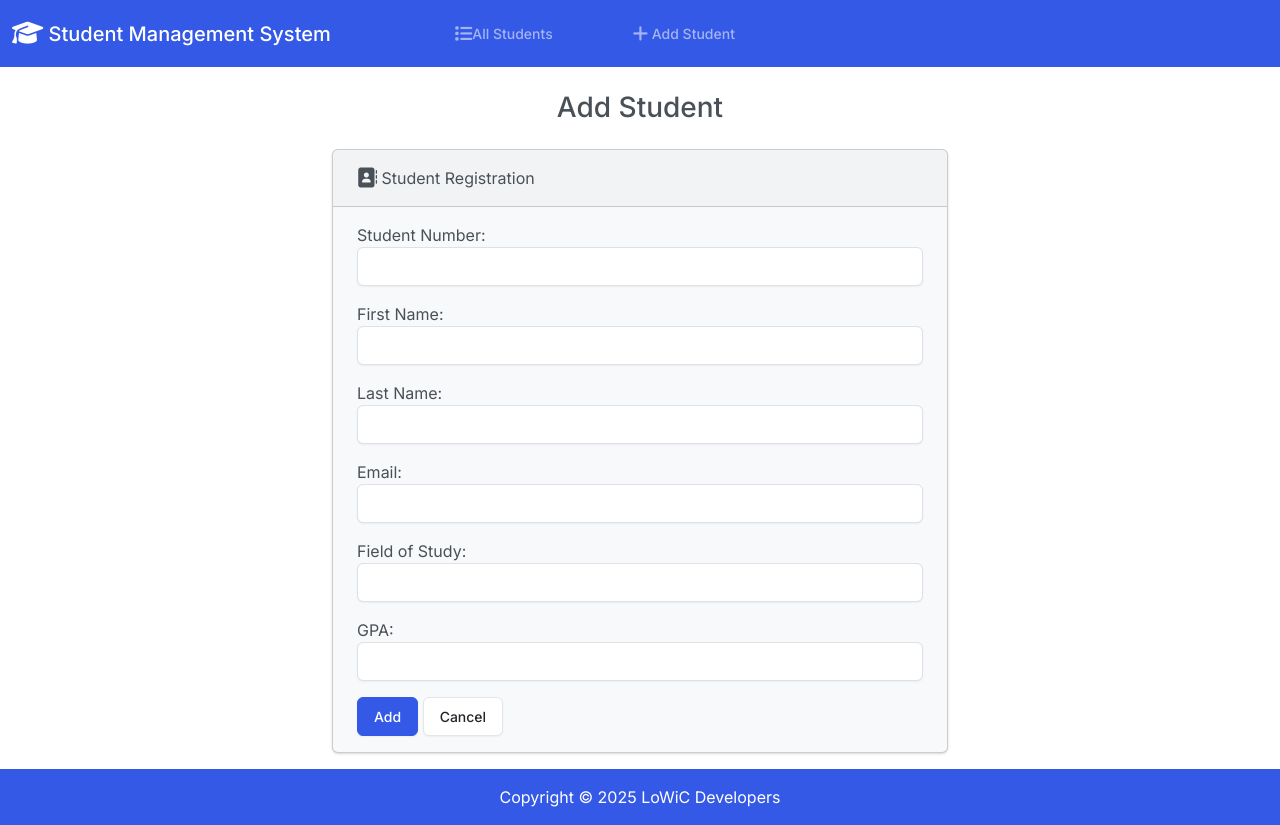
After one commit to Ndugere/DJANGO_CRUD, a Django app: page /add/ in a window 1280 px wide. The commit adds this page. Run offline with Django 5.2, Linux system fonts and the light colour scheme; some libraries are stand-ins or nearby versions.

Commit message:
I have added the fuctionality of adding a new student

```diff
--- /dev/null
+++ b/Student/templates/students/add.html
@@ -0,0 +1,26 @@
+{% extends "students/base.html" %}
+{% block body %}
+<h3 class="text-center m-4"> Add Student </h3>
+{% if success %}
+<div class="alert alert-success" role="alert">
+    The New Student was Added Successfully
+    <a href="{% url 'add' %}" class="alert-link">Go back to Home Page</a>
+</div>
+{% else %}
+<div class="row justify-content-center">
+    <div class="col-6">
+        <div class="card bg-light mb-3">
+            <div class="card-header"><i class="fa-solid fa-address-book fa-lg"></i> Student Registration</div>
+            <div class="card-body">
+                <form action="{% url 'add' %}" method="POST">
+                    {% csrf_token %}
+                    {{ form.as_p }}
+                    <button type="submit" class="btn btn-primary">Add</button>
+                    <a href="{% url 'index' %}" class="btn btn-secondary">Cancel</a>
+                </form>
+            </div>
+        </div>
+    </div>
+</div>
+{% endif %}
+{% endblock %}
--- a/Student/templates/students/base.html
+++ b/Student/templates/students/base.html
@@ -12,17 +12,17 @@
 <body class="d-flex flex-column min-vh-100">
     <nav class="navbar navbar-expand-lg bg-primary" data-bs-theme="dark">
         <div class="container-fluid">
-          <a class="navbar-brand" href="#"> <i class="fa-solid fa-graduation-cap fa-lg"></i> Student Management System</a>
+          <a class="navbar-brand" href="{% url 'index' %}"> <i class="fa-solid fa-graduation-cap fa-lg"></i> Student Management System</a>
           <button class="navbar-toggler" type="button" data-bs-toggle="collapse" data-bs-target="#navbarColor01" aria-controls="navbarColor01" aria-expanded="false" aria-label="Toggle navigation">
             <span class="navbar-toggler-icon"></span>
           </button>
           <div class="collapse navbar-collapse ms-5" id="navbarColor01">
             <ul class="navbar-nav me-auto">
               <li class="nav-item ms-5">
-                <a class="nav-link" href="#"><i class="fa-solid fa-list fa-lg"></i>All Students</a>
+                <a class="nav-link" href="{% url 'index' %}"><i class="fa-solid fa-list fa-lg"></i>All Students</a>
               </li>
               <li class="nav-item ms-5">
-                <a class="nav-link" href="#"> <i class="fa-solid fa-plus fa-lg"></i> Add Student</a>
+                <a class="nav-link" href=" {% url 'add' %}"> <i class="fa-solid fa-plus fa-lg"></i> Add Student</a>
               </li>
             </ul>
           </div>
--- a/Student/templates/students/view.html
+++ b/Student/templates/students/view.html
@@ -5,6 +5,8 @@
     <div class="row">
         <div class="col-12">
             {% if student %}
+            <div class="row justify-content-center">
+
             <div class="card bg-light mx-4 mb-4">
                 <div class="card-header">
                     <i class="fa-solid fa-circle-info fa-lg"></i> Student Record
@@ -45,6 +47,8 @@
                     </div>
                 </div>
             </div>
+
+    </div>
             {% else %}
             <h5 class="alert alert-primary ms-4 me-4">No Record of Such Student</h5>
             {% endif %}
--- a/Student/urls.py
+++ b/Student/urls.py
@@ -3,5 +3,6 @@ from . import views
 
 urlpatterns = [
     path("", views.index, name="index"),
-    path("<int:id>", views.student_view, name="student_view")
+    path("<int:id>", views.student_view, name="student_view"),
+    path("add/", views.add, name="add")
 ]
--- a/Student/views.py
+++ b/Student/views.py
@@ -1,5 +1,6 @@
 from django.shortcuts import render
 from .models import Stud
+from .forms import StudForm
 
 # Create your views here.
 def index(request):
@@ -12,3 +13,34 @@ def student_view(request, id):
     return render(request, "students/view.html", {
         "student": student
     })
+
+def add(request):
+    if request.method == "POST":
+        form = StudForm(request.POST)
+        if form.is_valid():
+            new_student_number = form.cleaned_data['student_number']
+            new_first_name = form.cleaned_data['first_name']
+            new_last_name = form.cleaned_data['last_name']
+            new_email = form.cleaned_data['email']
+            new_field_of_study = form.cleaned_data['field_of_study']
+            new_gpa = form.cleaned_data['gpa']
+
+            new_student = Stud(
+                student_number=new_student_number,
+                first_name=new_first_name,
+                last_name=new_last_name,
+                email=new_email,
+                field_of_study=new_field_of_study,
+                gpa=new_gpa,
+            )
+            new_student.save()
+
+            return render(request, 'students/add.html', {
+                'form': StudForm(),
+                'success': True
+            })
+    else:
+        form = StudForm()
+    return render(request, 'students/add.html', {
+        'form': form
+    })
```
Also changed, not shown: db.sqlite3.
